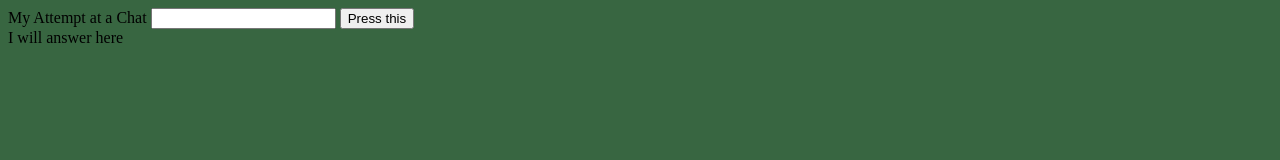
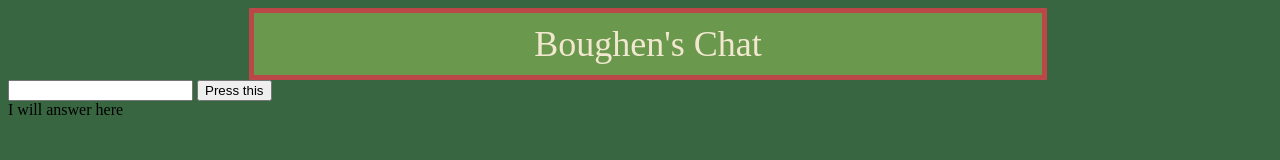
Before and after one commit to theBough/chatBot, a plain HTML site: page index.html in a window 1280 px wide. Drawn offline with Linux system fonts and the light colour scheme.

Commit message:
Update index.html

```diff
--- a/index.html
+++ b/index.html
@@ -9,7 +9,11 @@
 </head>
 
 <body>
-  My Attempt at a Chat
+
+  <div class = "myTitle">
+ Boughen's Chat
+  </div>
+
   <input type = "name" id = "theirWords">
   <button id = "submit" onclick= "ghostTyping()" >Press this</button>
   <div id= "output">
```
